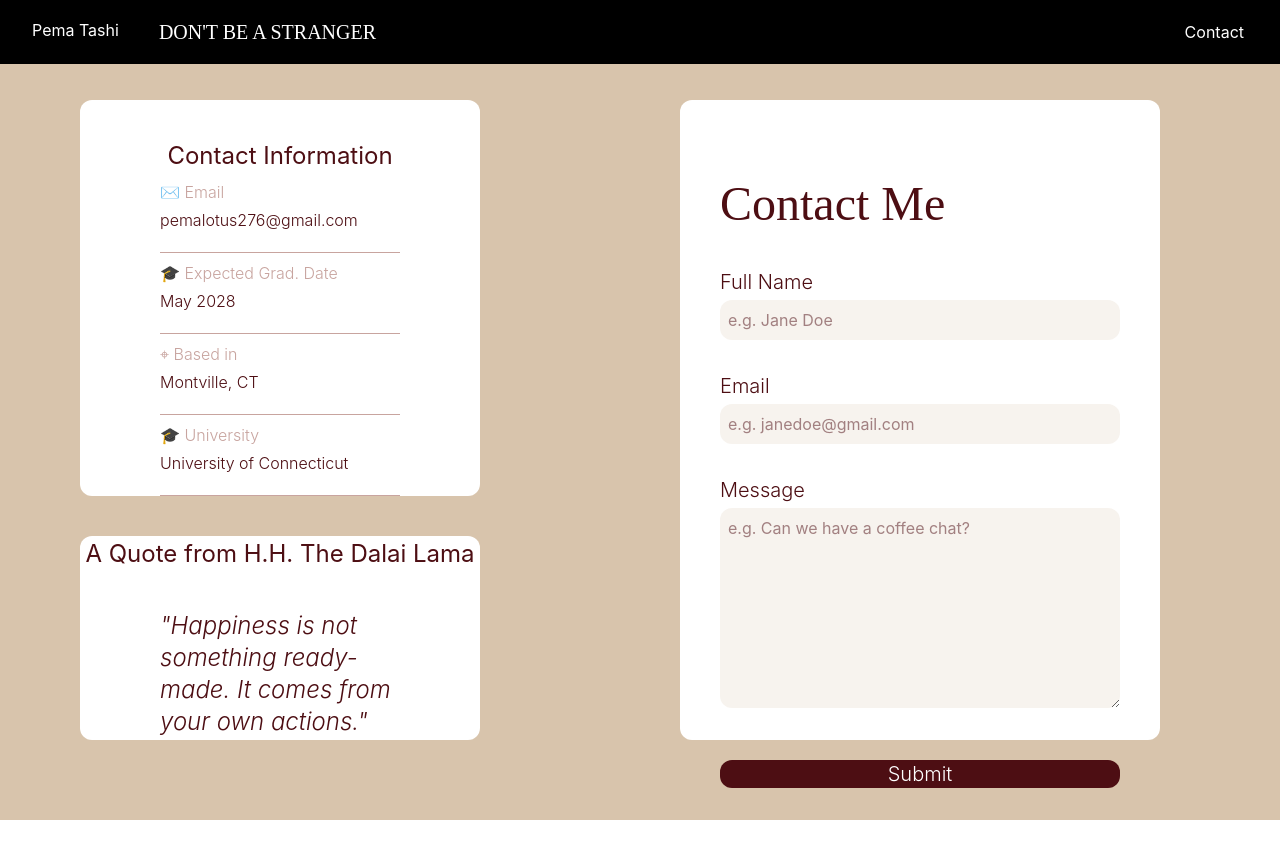
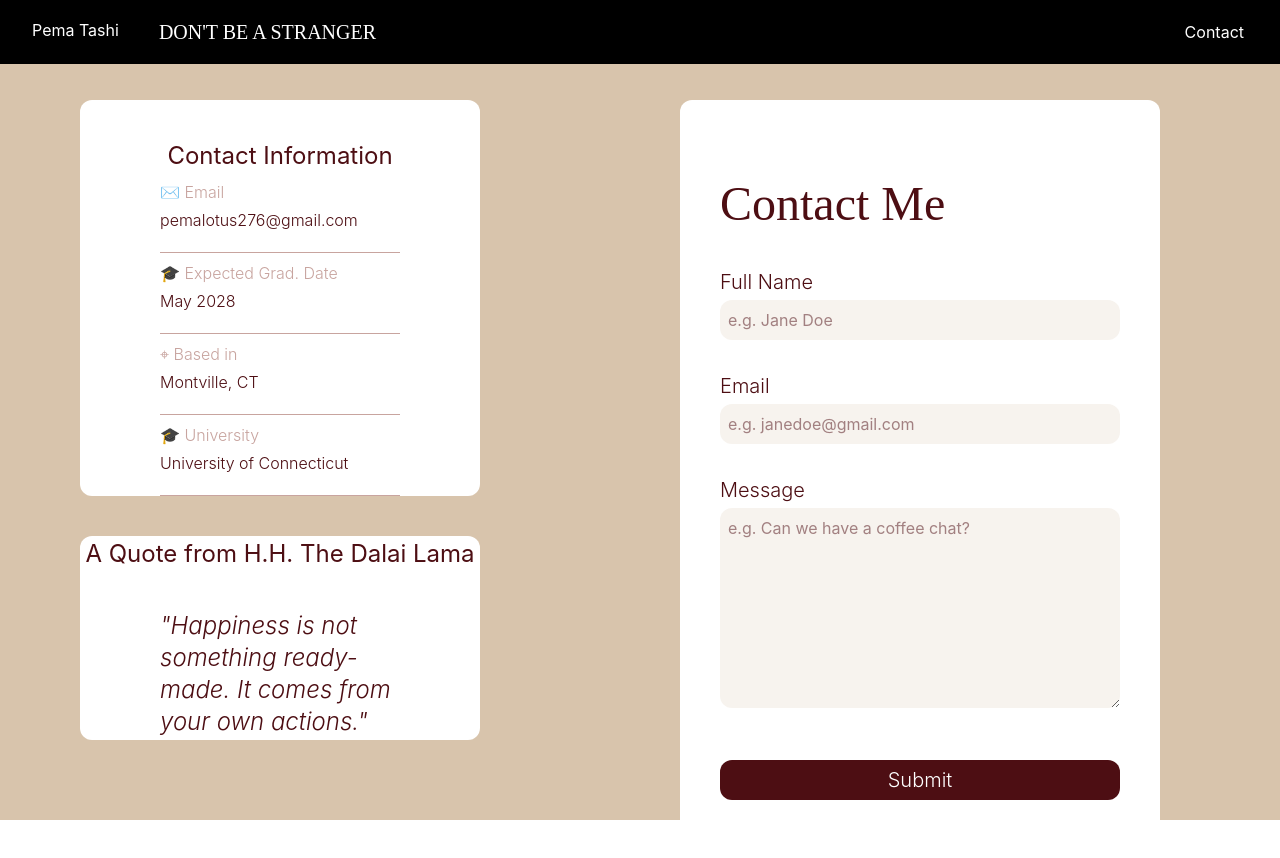
Before and after one commit to ptashi/portfolio4, a React app in the folder frontend/: page /contact in a window 1280 px wide. Before the commit the page ends 820 px from the top, so only its background shows below. Built offline with nearby package versions, Linux system fonts and the light colour scheme; the HTML template or start-up script is replaced by a standard one; a web font is replaced by a local one.

Commit message:
fixed sort of the contact page format.

```diff
--- a/frontend/src/pages/ContactPage.jsx
+++ b/frontend/src/pages/ContactPage.jsx
@@ -8,7 +8,7 @@ export default function ContactPage() {
 
 
     return (
-        <div className="w-screen h-screen bg-sand flex mt-5">
+        <div className="w-screen h-screen bg-sand flex flex-wrap mt-5">
             <div className="contactLeft flex-1 h-full flex flex-col gap-10 justify-center p-20 ">
                 <div className="contactInfo font-montserrat h-auto bg-white rounded-xl">
                     <div className="text-2xl flex-1 pt-10 text-center text-burgundy">Contact Information</div>
```
